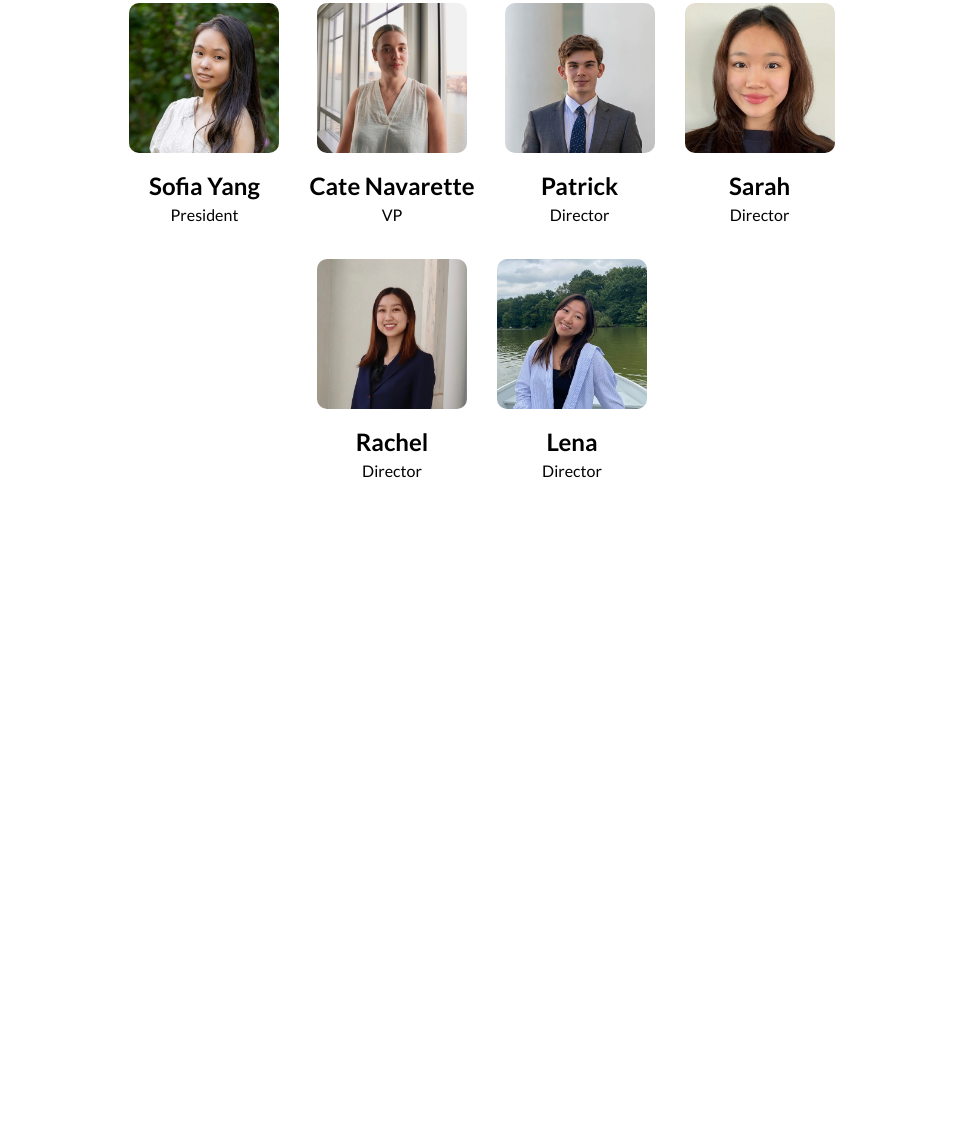
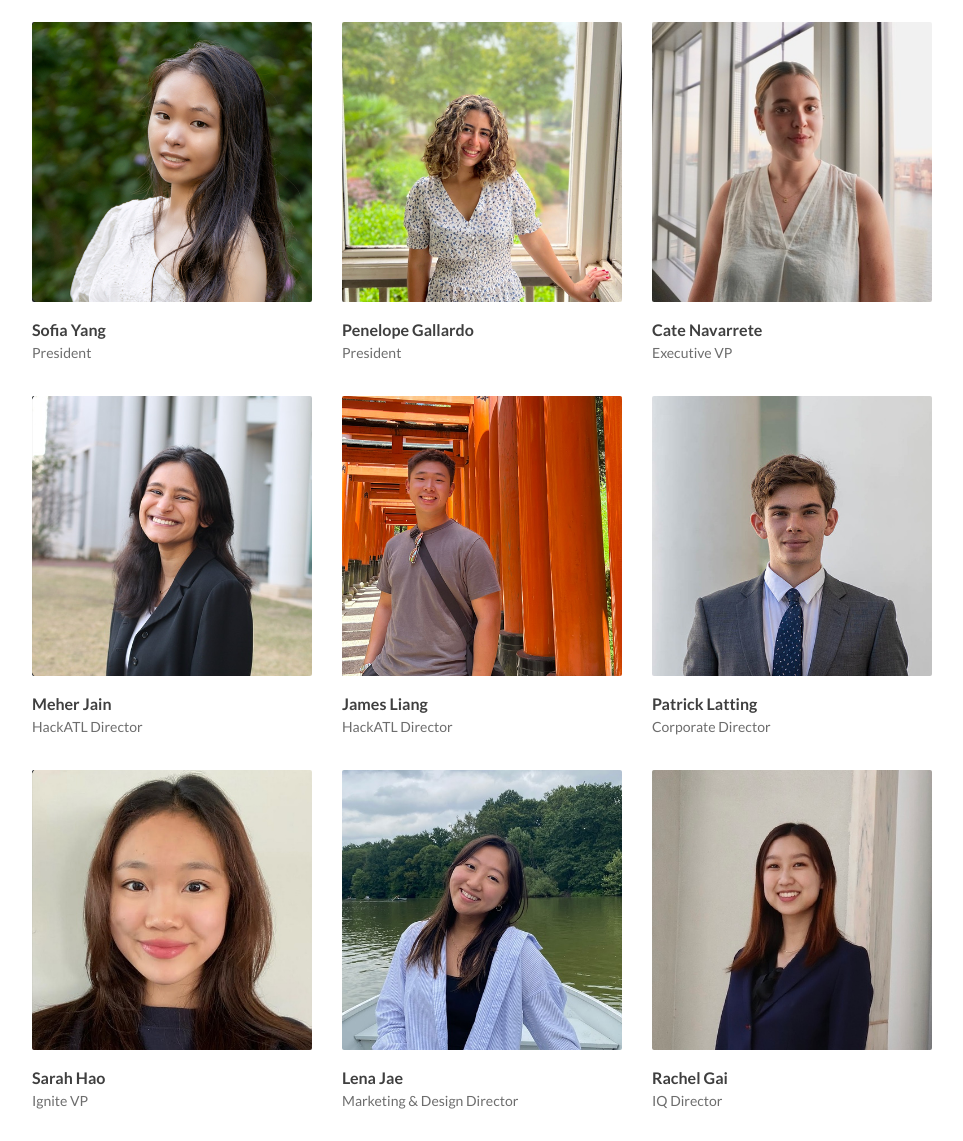
Before and after one commit to lindsayesterman/eevm, a plain HTML site: page team.html in a window 1280 px wide. Shown: the part 231-1372 px from the top of the page, without its empty margins (158-1121 px from the left). Before the commit the page ends 800 px from the top, so only its background shows below. Drawn offline with Linux system fonts and the light colour scheme.

Commit message:
plane stuff

```diff
--- a/team.css
+++ b/team.css
@@ -34,7 +34,7 @@
   }
 
   .team {
-    width: 70%;
+    width: 60%;
     margin: 0 auto;
 }
 
@@ -49,22 +49,32 @@
     display: flex;
     flex-wrap: wrap;
     justify-content: center;
-    width: 60%;
+    width: 80%;
     margin: auto;
 }
 
 .member {
     margin: 15px;
-    text-align: center;
 }
 
 .member img {
-    width: 150px; /* Adjust based on your needs */
-    height: 150px; /* Adjust to keep images uniform */
+    width: 280px;
+    height: 280px;
     margin-bottom: 10px;
-    border-radius: 10px;
+    border-radius: 2px;
 }
 
 .member h2, .member p {
     margin: 5px 0;
+    text-align: left;
 }
+
+.member h2 {
+  color: rgb(63, 63, 63);
+  font-size: 16px;
+}
+
+.member p {
+  color: rgb(109, 109, 109);
+  font-size: 14px;
+}
--- a/team.html
+++ b/team.html
@@ -38,38 +38,63 @@
         <h1>We are our people.</h1>
         <p class="center team"> Our team is composed of finance majors who design and pre-med students who
             understand the difference between React Native and Flutter. We value diversity in every aspect of the word,
-            and encourage you to learn more about our commitment to it by chatting with our team.
+            and encourage you to learn more about our commitment to it by chatting with our team. Reach out to <a mailto="contact@eevm.org">contact@eevm.org</a> to be put in touch.
         </p>
         <div class="team-members">
             <div class="member">
-                <img src="img/sofia.png" alt="Ali Partovi">
+                <img src="img/sofia.png">
                 <h2>Sofia Yang</h2>
                 <p>President</p>
             </div>
             <div class="member">
-                <img src="img/cate.png" alt="Suzanne Xie">
-                <h2>Cate Navarette</h2>
-                <p>VP</p>
+                <img src="img/penelope.png">
+                <h2>Penelope Gallardo</h2>
+                <p>President</p>
             </div>
             <div class="member">
-                <img src="img/patrick.png" alt="Suzanne Xie">
-                <h2>Patrick</h2>
-                <p>Director</p>
+                <img src="img/cate.png">
+                <h2>Cate Navarrete</h2>
+                <p>Executive VP</p>
             </div>
             <div class="member">
-                <img src="img/sarah.png" alt="Suzanne Xie">
-                <h2>Sarah</h2>
-                <p>Director</p>
+                <img src="img/meher.png">
+                <h2>Meher Jain</h2>
+                <p>HackATL Director</p>
             </div>
             <div class="member">
-                <img src="img/rachel.png" alt="Suzanne Xie">
-                <h2>Rachel</h2>
-                <p>Director</p>
+                <img src="img/james.png">
+                <h2>James Liang</h2>
+                <p>HackATL Director</p>
             </div>
             <div class="member">
-                <img src="img/lena.png" alt="Suzanne Xie">
-                <h2>Lena</h2>
-                <p>Director</p>
+                <img src="img/patrick.png">
+                <h2>Patrick Latting</h2>
+                <p>Corporate Director</p>
+            </div>
+            <div class="member">
+                <img src="img/sarah.png">
+                <h2>Sarah Hao</h2>
+                <p>Ignite VP</p>
+            </div>
+            <div class="member">
+                <img src="img/lena.png">
+                <h2>Lena Jae</h2>
+                <p>Marketing & Design Director</p>
+            </div>
+            <div class="member">
+                <img src="img/rachel.png">
+                <h2>Rachel Gai</h2>
+                <p>IQ Director</p>
+            </div>
+            <div class="member">
+                <img src="img/miranda.png">
+                <h2>Miranda Gentin</h2>
+                <p>Finance Director</p>
+            </div>
+            <div class="member">
+                <img src="img/lindsay.png">
+                <h2>Lindsay Esterman</h2>
+                <p>Tech Director</p>
             </div>
             <!-- Add more member divs here following the same structure -->
         </div>
```
Also changed, not shown: hackatl.html (+2 -0 lines), style.css (+13 -2 lines), hackatl.css (line endings or trailing spaces), img/james.png (added), img/meher.png (added), img/miranda.png (added), img/penelope.png (added), 3 other files.
